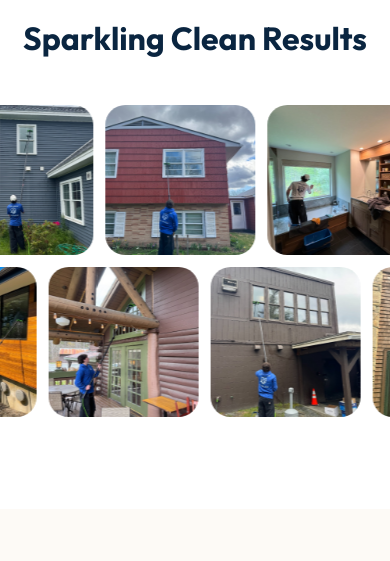
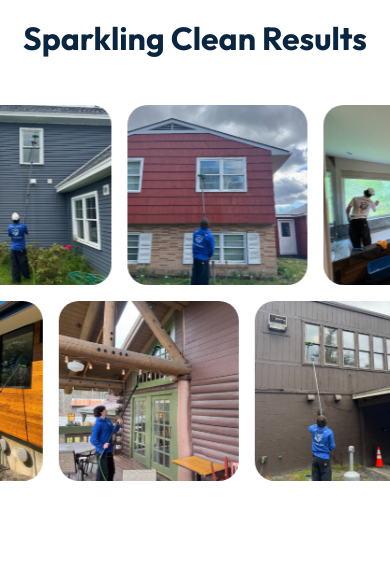
Before and after one commit to hydroheroesvt/hydroheroesvt, a website: page index.html in a window 390 px wide. Shown: the part 2184-2745 px from the top of the page. Drawn offline with Linux system fonts and the light colour scheme; files whose address does not match are found by name.

Commit message:
style: set mobile gallery images to 180px

```diff
--- a/index.html
+++ b/index.html
@@ -56,7 +56,7 @@
     <link rel="preconnect" href="https://fonts.gstatic.com" crossorigin>
     <link href="https://fonts.googleapis.com/css2?family=Outfit:wght@300;400;500;600;700;800&display=swap"
         rel="stylesheet">
-    <link rel="stylesheet" href="styles.css?v=34">
+    <link rel="stylesheet" href="styles.css?v=35">
 
     <script type="application/ld+json">
     {
--- a/styles.css
+++ b/styles.css
@@ -930,16 +930,16 @@ ul {
 
 @media (max-width: 768px) {
     .marquee-item {
-        width: 150px;
-        height: 150px;
-        border-radius: var(--radius-lg, 12px);
+        width: 180px;
+        height: 180px;
+        border-radius: var(--radius-lg, 16px);
     }
     .marquee-row {
-        margin-bottom: 12px;
+        margin-bottom: 16px;
     }
     .marquee-group {
-        gap: 12px;
-        padding-right: 12px;
+        gap: 16px;
+        padding-right: 16px;
     }
 }
 
```
